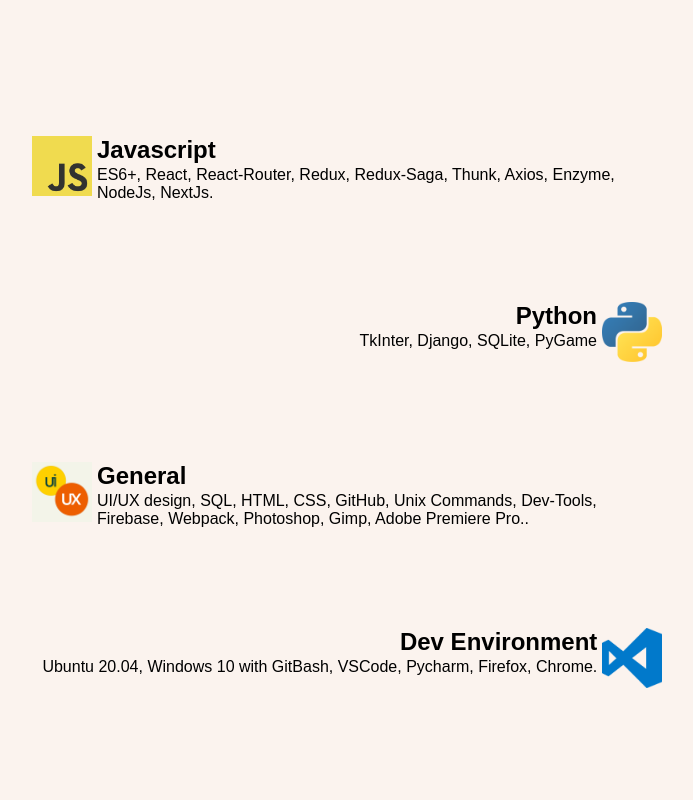
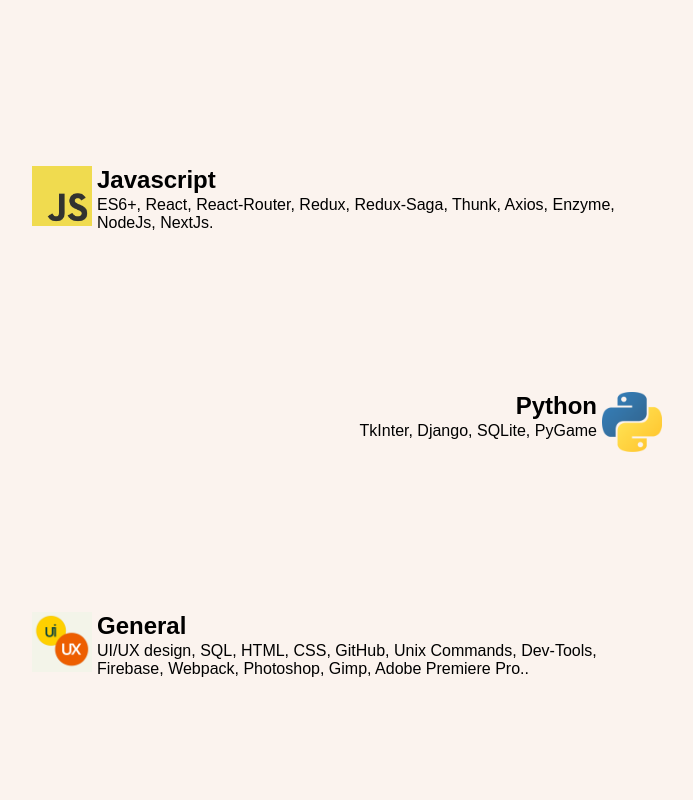
Before and after one commit to Kwarn/portfolio, a React (Create React App) app: page / in a window 1280 px wide. Shown: the part 1820-2620 px from the top of the page, without its empty margins (293-986 px from the left). Built offline with nearby package versions, Linux system fonts and the light colour scheme.

Commit message:
whitespace increased between skill sections

```diff
--- a/src/containers/Skills/Skills.module.css
+++ b/src/containers/Skills/Skills.module.css
@@ -6,7 +6,7 @@
 
 .TechSubsection {
   display: inline-flex;
-  margin: 50px 0 50px 0;
+  margin: 80px 0 80px 0;
 }
 
 .TechSubsection img {
```
